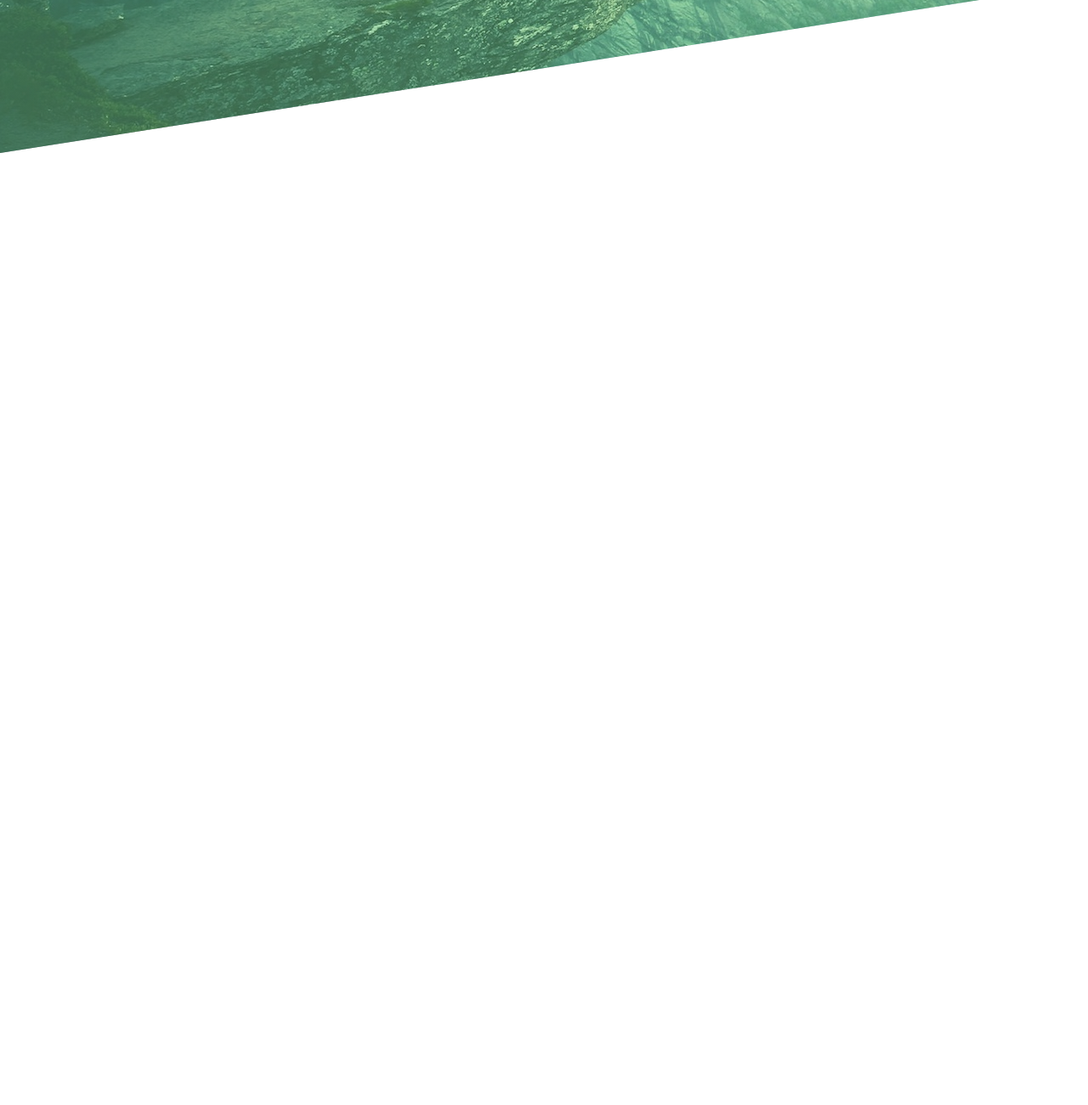
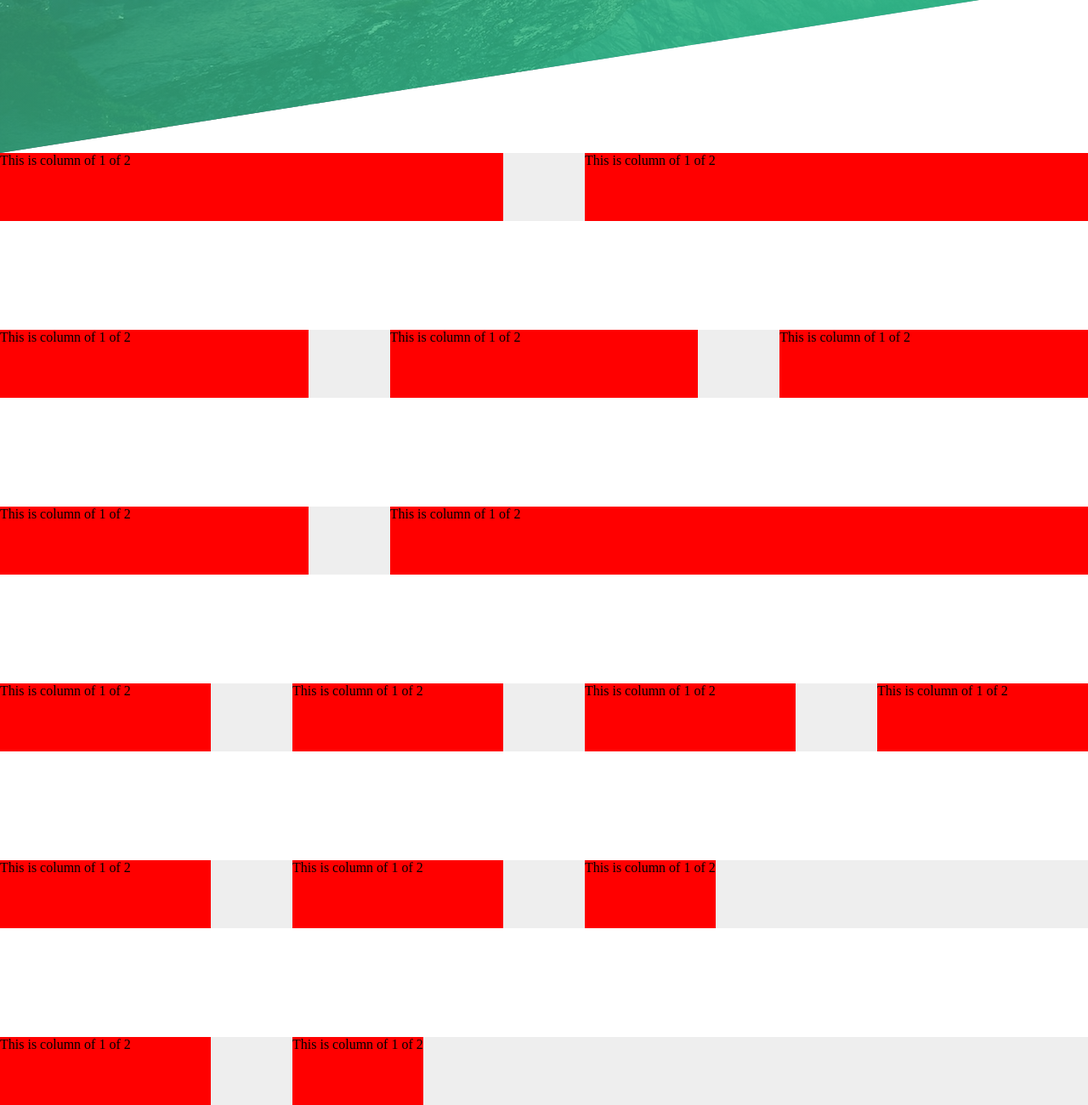
Before and after one commit to mamurjon7191/advanced.css.., a website: page index.html in a window 1280 px wide. Shown: the part 620-1920 px from the top of the page at 85% size. Before the commit the page ends 800 px from the top, so only its background shows below. Drawn offline with Linux system fonts and the light colour scheme.

Commit message:
grid keltirib ciqarildi

```diff
--- a/index.html
+++ b/index.html
@@ -16,5 +16,35 @@
         <button type="submit" class="header__btn">DISCOVER OUR TOUR</button>
       </div>
     </div>
+    <section class="grid-test">
+      <div class="row">
+        <div class="col-1-of-2">This is column of 1 of 2</div>
+        <div class="col-1-of-2">This is column of 1 of 2</div>
+      </div>
+      <div class="row">
+        <div class="col-1-of-3">This is column of 1 of 2</div>
+        <div class="col-1-of-3">This is column of 1 of 2</div>
+        <div class="col-1-of-3">This is column of 1 of 2</div>
+      </div>
+      <div class="row">
+        <div class="col-1-of-3">This is column of 1 of 2</div>
+        <div class="col-2-of-3">This is column of 1 of 2</div>
+      </div>
+      <div class="row">
+        <div class="col-1-of-4">This is column of 1 of 2</div>
+        <div class="col-1-of-4">This is column of 1 of 2</div>
+        <div class="col-1-of-4">This is column of 1 of 2</div>
+        <div class="col-1-of-4">This is column of 1 of 2</div>
+      </div>
+      <div class="row">
+        <div class="col-1-of-4">This is column of 1 of 2</div>
+        <div class="col-1-of-4">This is column of 1 of 2</div>
+        <div class="col-2-of-4">This is column of 1 of 2</div>
+      </div>
+      <div class="row">
+        <div class="col-1-of-4">This is column of 1 of 2</div>
+        <div class="col-3-of-4">This is column of 1 of 2</div>
+      </div>
+    </section>
   </body>
 </html>
--- a/sass/abstract/_mixins.scss
+++ b/sass/abstract/_mixins.scss
@@ -0,0 +1,7 @@
+@mixin clearFix {
+  &::after {
+    content: "";
+    display: table;
+    clear: both;
+  }
+}
--- a/sass/abstract/_variables.scss
+++ b/sass/abstract/_variables.scss
@@ -1,3 +1,6 @@
 $LightGreen: #7ed56f;
 $MediumGreen: #55c57a;
 $DarkGreen: #28b485;
+$grid-width: 114rem;
+$space-vertical:8rem;
+$space-horizontal:6rem;
--- /dev/null
+++ b/sass/layouts/grid.scss
@@ -0,0 +1,34 @@
+.row {
+  max-width: $grid-width;
+  margin: 0 auto;
+  background-color: #eee;
+
+  &:not(:last-child) {
+    margin-bottom: $space-vertical;
+  }
+
+  [class^="col-"] {
+    background-color: red;
+    float: left;
+    height: 5rem;
+    &:not(:last-child) {
+      margin-right: $space-horizontal;
+    }
+  }
+
+  .col-1-of-2 {
+    width: calc((100% - #{$space-horizontal}) / 2);
+  }
+  .col-1-of-3 {
+    width: calc((100% - 2 *#{$space-horizontal}) / 3);
+  }
+  .col-2-of-3 {
+    width: calc(
+      2 * ((100% - 2 * #{$space-horizontal}) / 3) + #{$space-horizontal}
+    );
+  }
+  .col-1-of-4 {
+    width: calc((100% - 3 * #{$space-horizontal}) / 4);
+  }
+  @include clearFix;
+}
```
Also changed, not shown: sass/layouts/_grid.scss (deleted), style.css.
